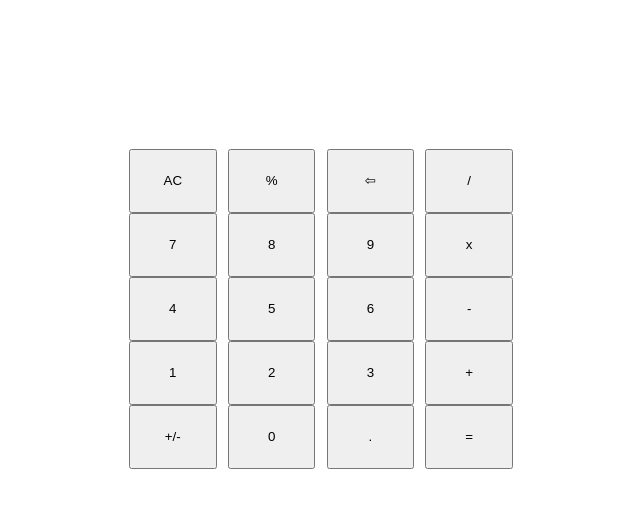
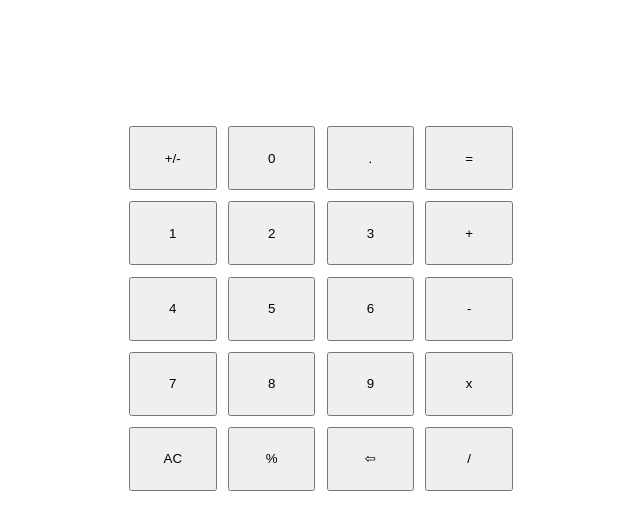
Before and after one commit to A10-warthog/Calculator, a plain HTML site: page index.html in a window 1280 px wide. Shown: the part 153-682 px from the top of the page, without its empty margins (319-959 px from the left). Drawn offline with Linux system fonts and the light colour scheme.

Commit message:
Add flex to button class

```diff
--- a/styles.css
+++ b/styles.css
@@ -32,12 +32,18 @@
     align-items: end;
 }
 
+.button--flex {
+    display: flex;
+    flex-direction: column-reverse;
+    row-gap: var(--gap);
+}
+
 .box_btn--flex {
     display: flex;
     column-gap: var(--gap);
 }
 
 .btn {
-    height: 4rem;
+    min-height: 4rem;
     flex: 1 1 75px;
 }
```
